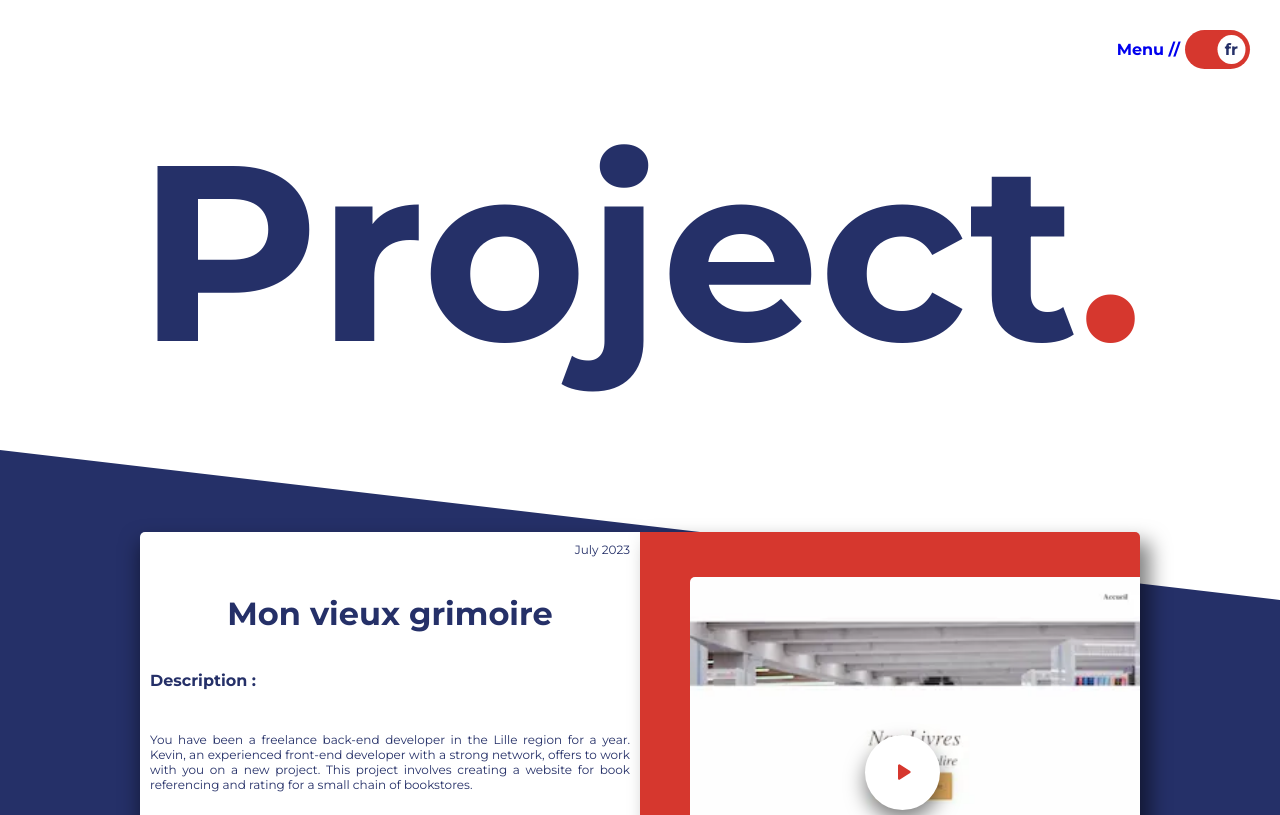
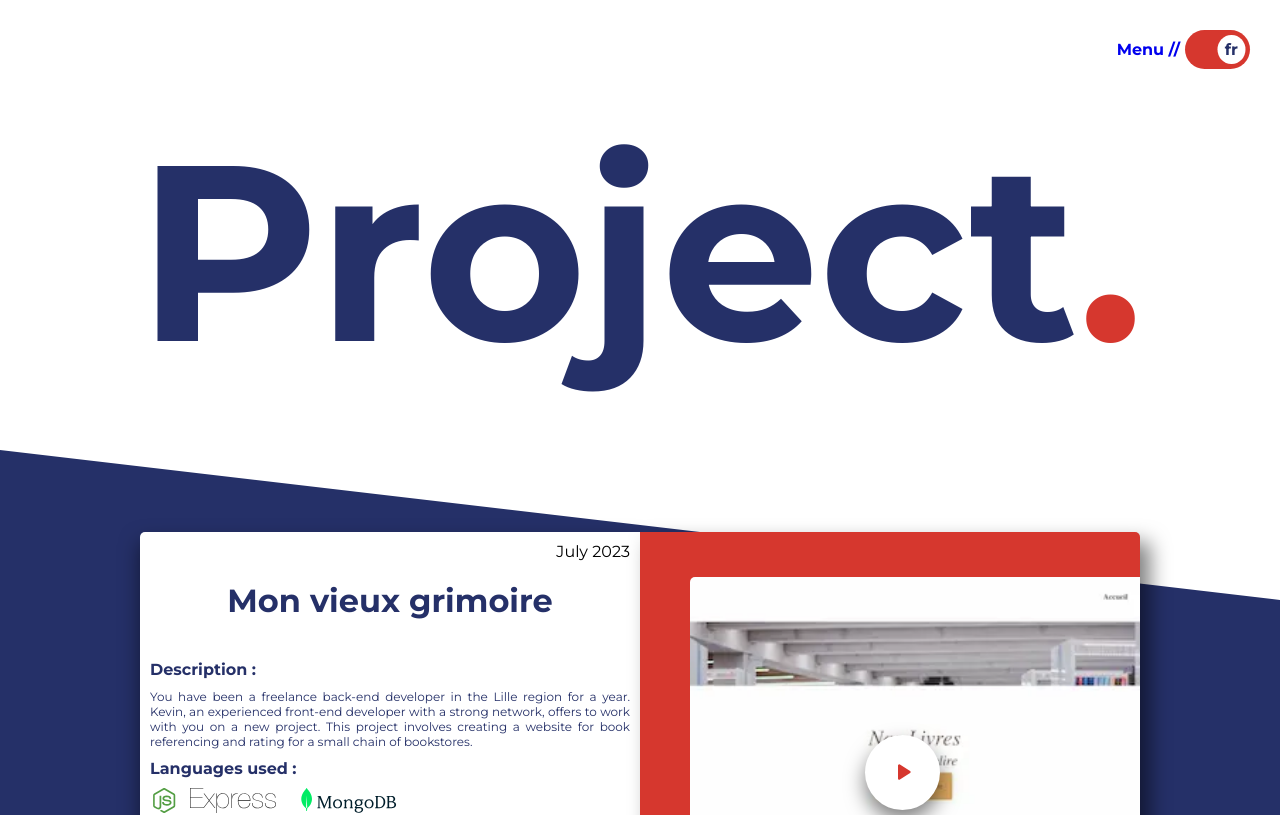
Before and after one commit to archi974/Portfolio-2.0, a React (Create React App) app: page /project in a window 1280 px wide. Shown: the top 815 px of the page. Built offline with nearby package versions, Linux system fonts and the light colour scheme.

Commit message:
[UPDATE] style card

```diff
--- a/src/pages/projects.js
+++ b/src/pages/projects.js
@@ -32,15 +32,17 @@ export default function Projects({ language }) {
                             <article
                                 className={`project-description`}
                             >
+                                <div>
                                     <p className='project-date'>{project.year}</p>
                                     <h2>{project.name}</h2>
                                     <h3>Description :</h3>
-                                <p>{project.description}</p>
+                                    <p className='project-description-text'>{project.description}</p>
                                     <h3>{projectsFixture[language][0].languageTitle} :</h3>
                                     <div className="project-logo">
                                         {project.language.map((logo, index) => (
                                             <div key={index} className="project-logo-svg" dangerouslySetInnerHTML={{ __html: logo }} />
                                         ))}
+                                    </div>
                                 </div>
                                 <div className="gitHub-bloc">
                                     <a href={project?.link} className="gitHub-link" target="_blank" rel="noreferrer">
@@ -53,8 +55,9 @@ export default function Projects({ language }) {
                             </article>
                             <article
                                 className={`project-image`}
+                                onClick={() => openModal(project)}
                             >
-                                <button className="btn-play-modal" onClick={() => openModal(project)}>
+                                <button className="btn-play-modal">
                                     <svg xmlns="http://www.w3.org/2000/svg" width="30" height="30" viewBox="0 0 24 24">
                                         <path d="M8 6.82v10.36c0 .79.87 1.27 1.54.84l8.14-5.18a1 1 0 0 0 0-1.69L9.54 5.98A.998.998 0 0 0 8 6.82z" />
                                     </svg>
--- a/src/styles/pages/_projects.scss
+++ b/src/styles/pages/_projects.scss
@@ -53,6 +53,7 @@
                 .project-date {
                     display: flex;
                     justify-content: flex-end;
+                    margin-bottom: 20px;
                 }
 
                 h2 {
@@ -60,6 +61,7 @@
                     color: $blue;
                     font-size: 2rem;
                     text-align: center;
+                    margin-bottom: 40px;
 
                     @media only screen and (max-width: 1184px) {
                         font-size: 1.75rem;
@@ -78,13 +80,15 @@
                     color: $blue;
                     margin-bottom: 5px;
                     font-size: 1rem;
+                    margin-bottom: 10px;
                 }
 
-                p {
+                .project-description-text {
                     overflow-wrap: break-word;
                     color: $blue;
                     font-size: 0.75rem;
                     text-align: justify;
+                    margin-bottom: 10px;
 
                     @media only screen and (max-width: 380px) {
                         font-size: .65rem;
@@ -93,7 +97,6 @@
 
                 .project-logo {
                     display: flex;
-                    padding-inline: 10px;
 
                     .project-logo-svg {
                         display: flex;
@@ -119,6 +122,7 @@
                 justify-content: flex-end;
                 align-items: flex-end;
                 position: relative;
+                cursor: pointer;
 
                 .btn-play-modal {
                     display: flex;
```
Also changed, not shown: src/fixture/projects.json, src/styles/index.min.css, 1 other file (tests, documents, lock files or other folders). Lines whose indentation alone changed are shown as unchanged.
